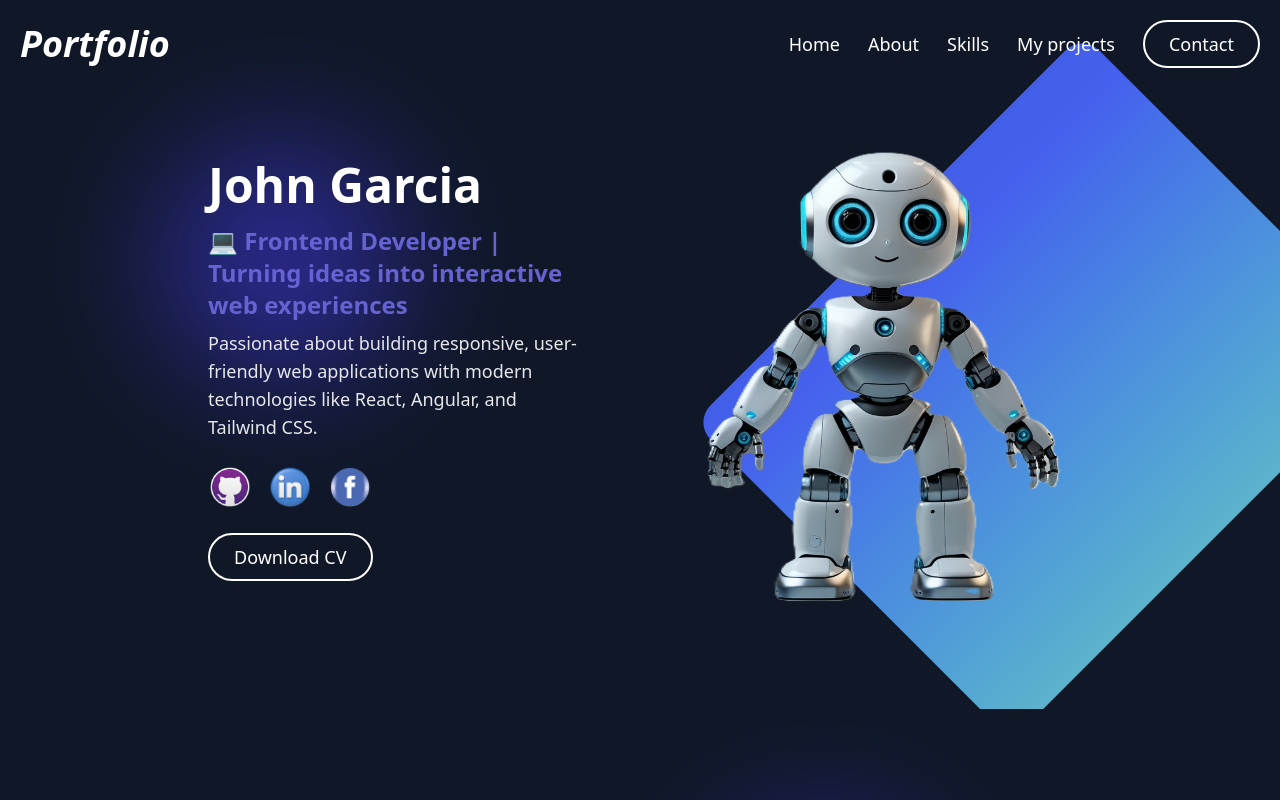
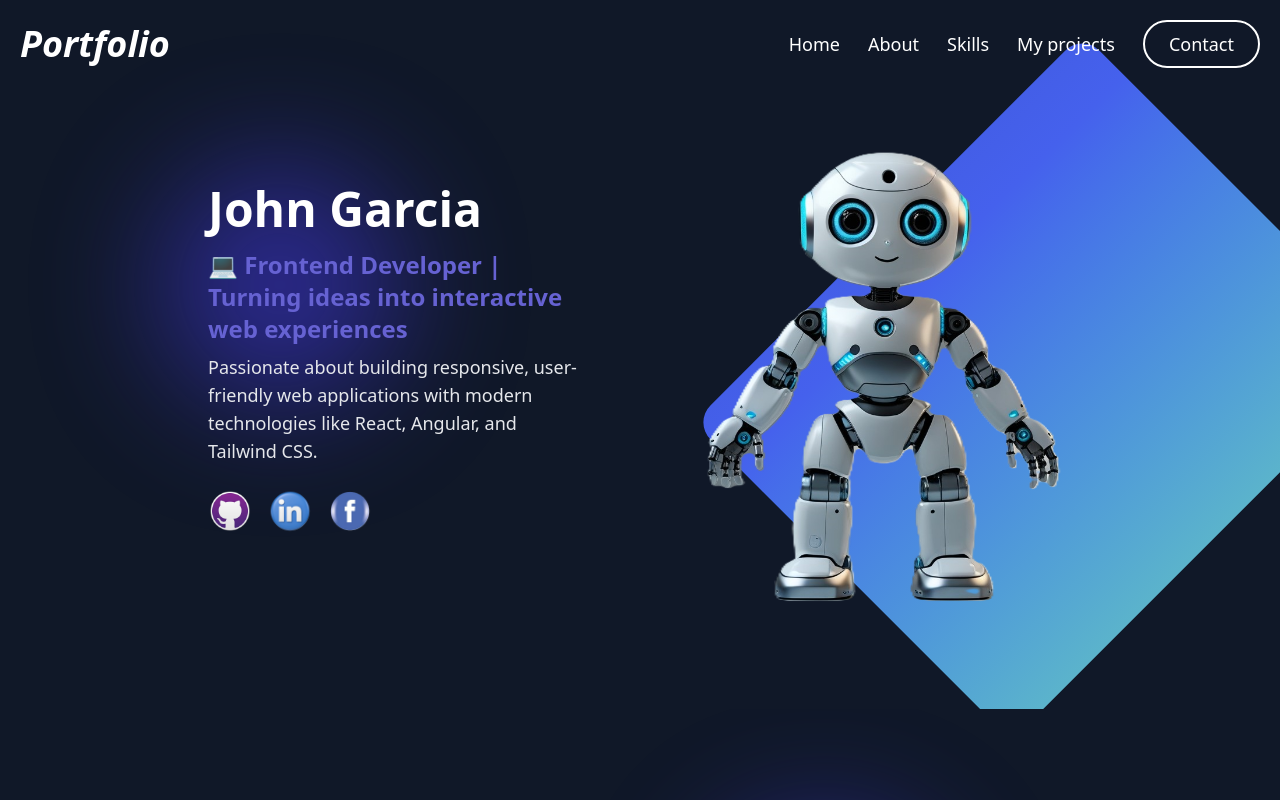
Before and after one commit to jfgarcia0911/jfportfolio-2, a React (Vite) app: page / in a window 1280 px wide. Shown: the top 800 px of the page. Built offline with nearby package versions, Linux system fonts and the light colour scheme.

Commit message:
Update hero component

```diff
--- a/src/components/Hero.jsx
+++ b/src/components/Hero.jsx
@@ -41,11 +41,6 @@ export default function Hero() {
               </a>
 
             </div>
-            <a href={john} download>
-              <button className='inline-flex text-white border-2 py-2 px-6 focus:outlibe-none hover:bg-[#483cf5] hover:shadow-[0_0_40px_rgba(128,0,128,0.7)] rounded-full text-lg cursor-pointer'>
-                Download CV
-              </button>
-            </a>
           </section>
           <figure data-aos='fade-up' data-aos-delay='500' className='flex-1 flex justify-center md:justify-end mt-0'>
             <img src={imghero} alt="Hero Image" className='h-[300px] sm:h-[400px] md:h-[485px] w-[250px] sm:w-[480px] object-cover rounded-lg' />
```
